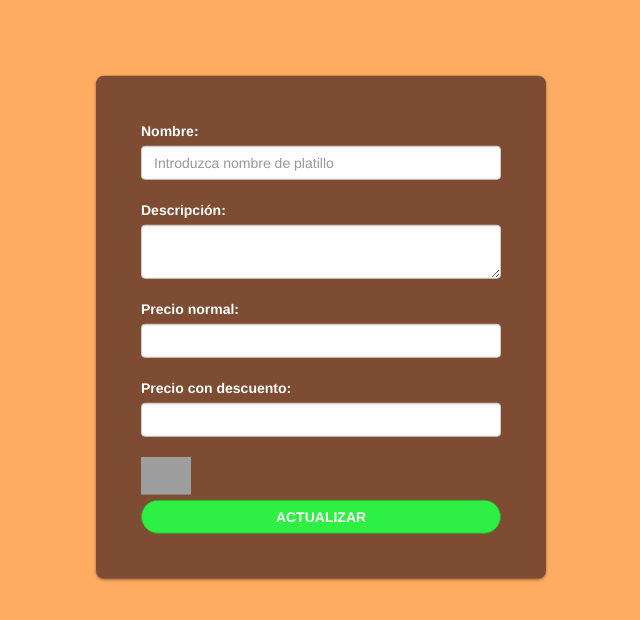
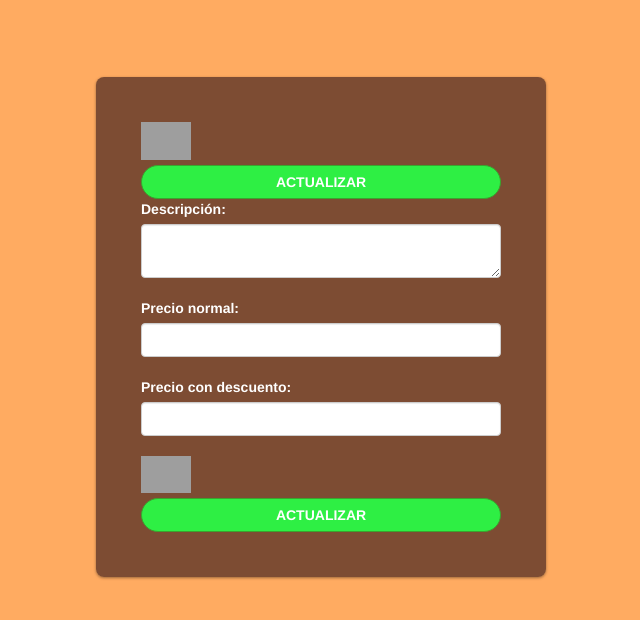
Before and after one commit to SistemasTecTlaxiaco/Proyecto_Food.exe, a PHP site: page /REPOSITORIO/ofertas in a window 1280 px wide. Shown: the part 73-693 px from the top of the page, without its empty margins (511-1151 px from the left). Run offline with PHP 8.4, Linux system fonts and the light colour scheme; some libraries are stand-ins or nearby versions; grey boxes are pictures that could not be loaded.

Commit message:
Update ofertas.php

```diff
--- a/establecimientos/views/ofertas.php
+++ b/establecimientos/views/ofertas.php
@@ -17,10 +17,13 @@
     <form id="login" name="login" action="" method="post" autocomplete="off">
 
     <div class="form-group">
-			<label>Nombre:</label>
-			<input type="text" class="form-control" id="nombrecompleto" name="nombrecompleto" placeholder="Introduzca nombre de platillo">
-			</div> <br>
-
+	<!--	<form id="login" name="login" action="upload.php" method="POST" enctype="multipart/form-data">
+					<input style="position:absolute; top:350px;left:200px;" type="file" name="file">
+					<p><img class="img5" src="<?php echo constant('URL');?>public/imagen/galeria.png" alt="mas"></p>
+					</form>-->
+					<img style="width:50px;"src="<?php echo constant('URL');?>public/imagen/mas.png" alt="mas">
+					<input type="submit" id="platillos" class="btn btn-primary btn-block"  value="ACTUALIZAR" onclick="menu_es()"></input>
+                </form>
     <div class="form-group">
 			<label>Descripción:</label>
 			<textarea class="form-control" name="cara" id="cara" placeholder="Introduzca breve descripción">
```
